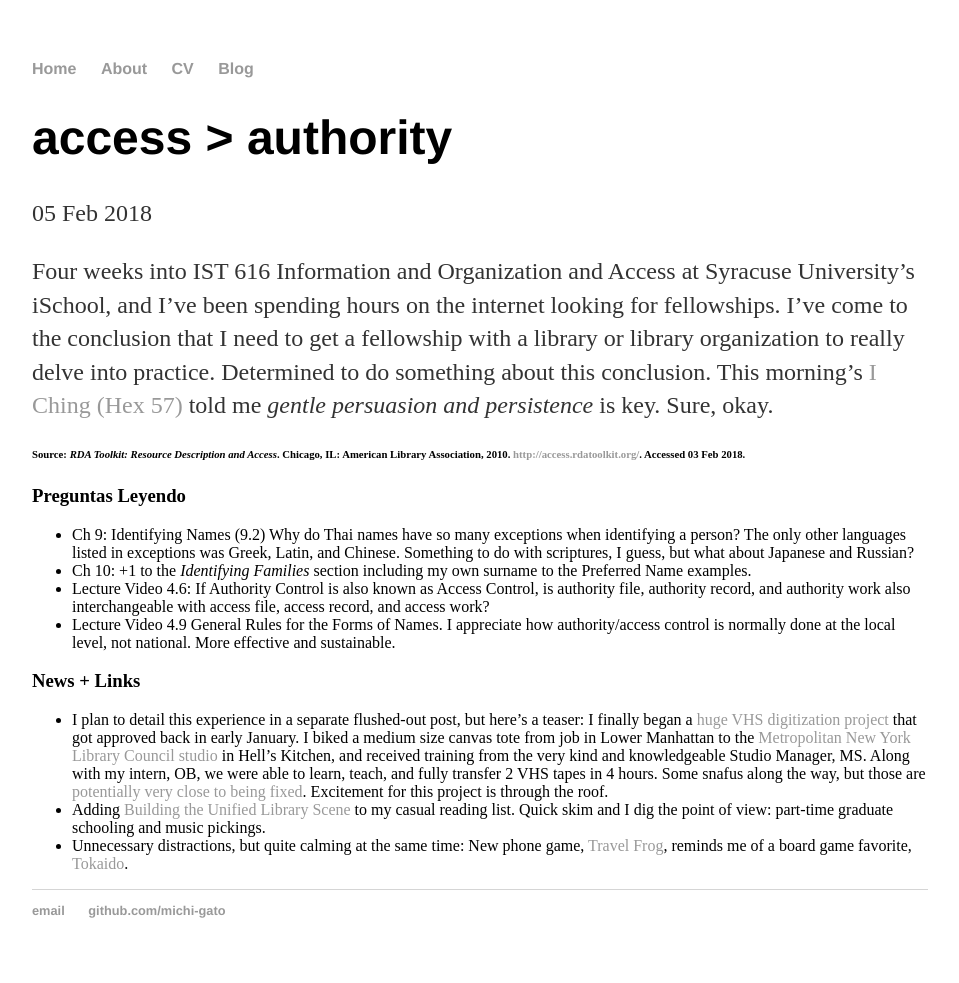
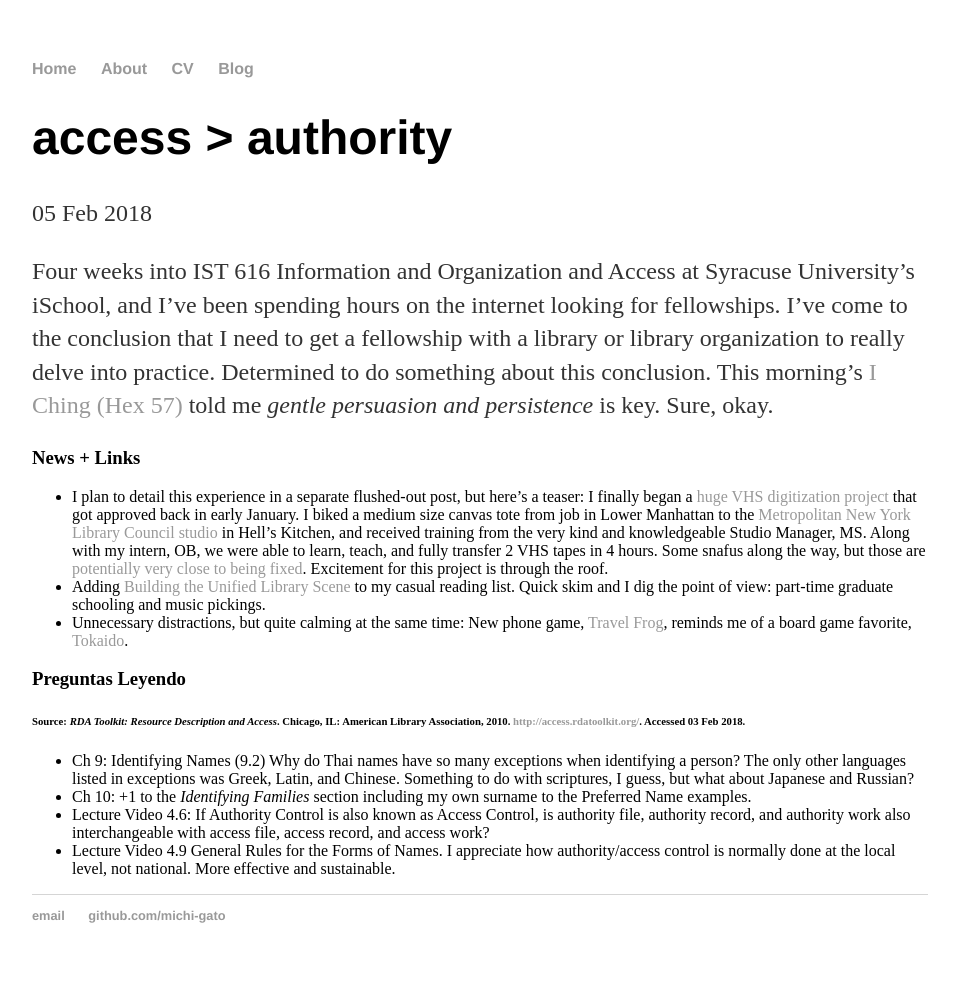
Before and after one commit to cat-alog/cat-alog.github.io, a Jekyll site: the page built from _posts/2018-02-04-ist616-wk4-accessPoints.md, in a window 1280 px wide. Shown: the whole page, without its empty margins (160-1119 px from the left). Built offline with Jekyll 4.4.1, drawn with Linux system fonts in a browser that asks for light colours.

Commit message:
Update 2018-02-04-ist616-wk4-accessPoints.md

```diff
--- a/_posts/2018-02-04-ist616-wk4-accessPoints.md
+++ b/_posts/2018-02-04-ist616-wk4-accessPoints.md
@@ -6,15 +6,16 @@ date: 2018-02-05
 
 Four weeks into IST 616 Information and Organization and Access at Syracuse University's iSchool, and I've been spending hours on the internet looking for fellowships. I've come to the conclusion that I need to get a fellowship with a library or library organization to really delve into practice. Determined to do something about this conclusion. This morning's [I Ching (Hex 57)](https://en.wikipedia.org/wiki/List_of_hexagrams_of_the_I_Ching#Hexagram_57) told me _gentle persuasion and persistence_ is key. Sure, okay.
 
+### News + Links
+* I plan to detail this experience in a separate flushed-out post, but here's a teaser: I finally began a [huge VHS digitization project](https://twitter.com/snewyuen/status/950870344893632515) that got approved back in early January. I biked a medium size canvas tote from job in Lower Manhattan to the [Metropolitan New York Library Council studio](https://metro.org/services/599studio) in Hell's Kitchen, and received training from the very kind and knowledgeable Studio Manager, MS. Along with my intern, OB, we were able to learn, teach, and fully transfer 2 VHS tapes in 4 hours. Some snafus along the way, but those are [potentially very close to being fixed](https://github.com/amiaopensource/vrecord/issues/237). Excitement for this project is through the roof.
+* Adding [Building the Unified Library Scene](https://unifiedlibraryscene.blogspot.com/) to my casual reading list. Quick skim and I dig the point of view: part-time graduate schooling and music pickings.
+* Unnecessary distractions, but quite calming at the same time: New phone game, [Travel Frog](http://www.bbc.com/news/world-asia-china-42871181), reminds me of a board game favorite, [Tokaido](https://boardgamegeek.com/boardgame/123540/tokaido).
+
+
+### Preguntas Leyendo
 ###### Source: _RDA Toolkit: Resource Description and Access_. Chicago, IL: American Library Association, 2010. [http://access.rdatoolkit.org/](http://access.rdatoolkit.org/). Accessed 03 Feb 2018.
 
-### Preguntas Leyendo
 * Ch 9: Identifying Names (9.2) Why do Thai names have so many exceptions when identifying a person? The only other languages listed in exceptions was Greek, Latin, and Chinese. Something to do with scriptures, I guess, but what about Japanese and Russian?
 * Ch 10: +1 to the _Identifying Families_ section including my own surname to the Preferred Name examples.
 * Lecture Video 4.6: If Authority Control is also known as Access Control, is authority file, authority record, and authority work also interchangeable with access file, access record, and access work?
 * Lecture Video 4.9 General Rules for the Forms of Names. I appreciate how authority/access control is normally done at the local level, not national. More effective and sustainable.
-
-### News + Links
-* I plan to detail this experience in a separate flushed-out post, but here's a teaser: I finally began a [huge VHS digitization project](https://twitter.com/snewyuen/status/950870344893632515) that got approved back in early January. I biked a medium size canvas tote from job in Lower Manhattan to the [Metropolitan New York Library Council studio](https://metro.org/services/599studio) in Hell's Kitchen, and received training from the very kind and knowledgeable Studio Manager, MS. Along with my intern, OB, we were able to learn, teach, and fully transfer 2 VHS tapes in 4 hours. Some snafus along the way, but those are [potentially very close to being fixed](https://github.com/amiaopensource/vrecord/issues/237). Excitement for this project is through the roof.
-* Adding [Building the Unified Library Scene](https://unifiedlibraryscene.blogspot.com/) to my casual reading list. Quick skim and I dig the point of view: part-time graduate schooling and music pickings.
-* Unnecessary distractions, but quite calming at the same time: New phone game, [Travel Frog](http://www.bbc.com/news/world-asia-china-42871181), reminds me of a board game favorite, [Tokaido](https://boardgamegeek.com/boardgame/123540/tokaido).
```
